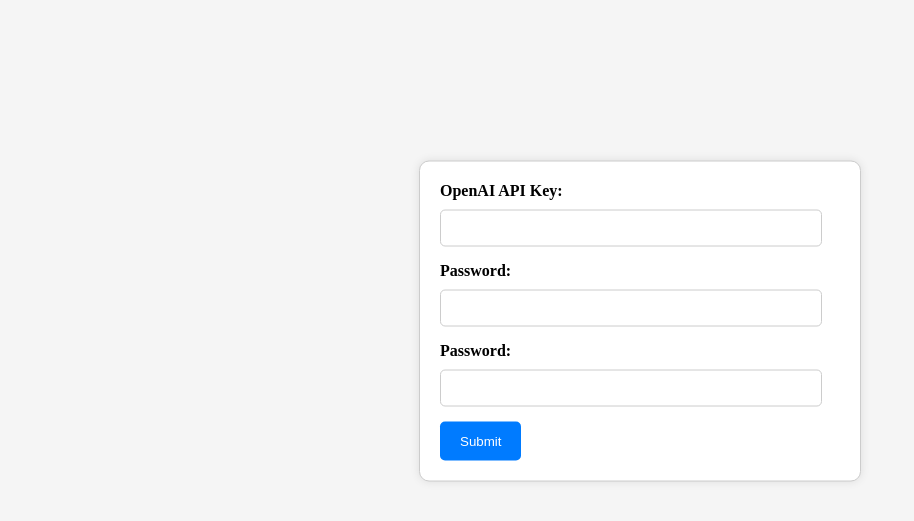
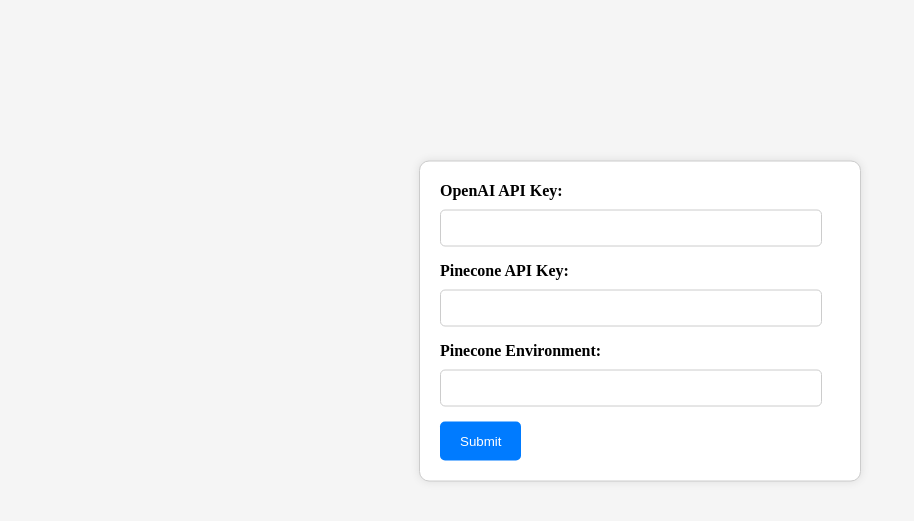
Before and after one commit to Creating-Awesome-Text-org/Mimic-1, a plain HTML site: page frontend/credentials.html in a window 1280 px wide. Shown: the part 79-600 px from the top of the page, without its empty margins (0-914 px from the left). Drawn offline with Linux system fonts and the light colour scheme.

Commit message:
Credentials altern Password to the correct text

```diff
--- a/frontend/credentials.html
+++ b/frontend/credentials.html
@@ -22,11 +22,11 @@
         <input type="password" id="openai_api_key" name="openai_api_key" required><br>
 
         <!-- PINECONE API KEY -->
-        <label for="pinecone_api_key">Password:</label>
+        <label for="pinecone_api_key">Pinecone API Key:</label>
         <input type="password" id="pinecone_api_key" name="pinecone_api_key" required><br>
 
         <!-- OPENAI ENV -->
-        <label for="pinecone_env">Password:</label>
+        <label for="pinecone_env">Pinecone Environment:</label>
         <input type="password" id="pinecone_env" name="pinecone_env" required><br>
 
         <button type="button" onclick="submitCredentials()">Submit</button>
```
